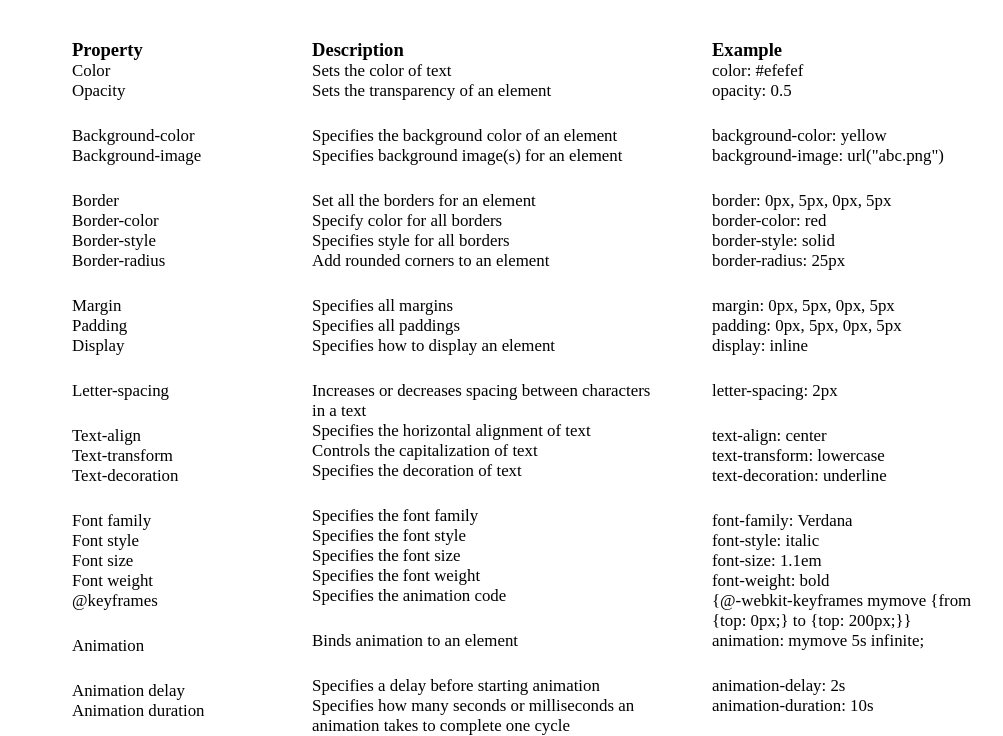
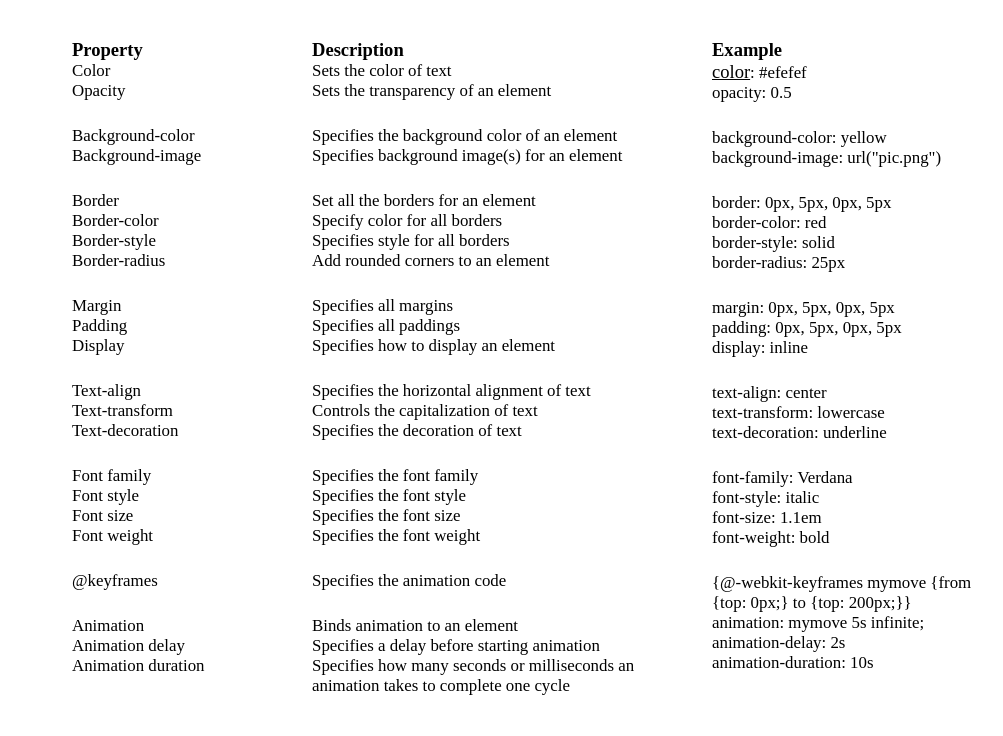
Before and after one commit to huangkc/huangkc.github.io, a plain HTML site: page projects/cheat-sheet.html in a window 1280 px wide. Shown: the part 429-1165 px from the top of the page, without its empty margins (138-1141 px from the left). After the commit the page ends 1125 px from the top, so only its background shows below. Drawn offline with Linux system fonts and the light colour scheme.

Commit message:
Modify line spacing in cheat-sheet and modify stylesheet

```diff
--- a/projects/cheat-sheet.html
+++ b/projects/cheat-sheet.html
@@ -39,7 +39,7 @@
       <li> Padding </li>
       <li> Display</li><br>
 
-      <li> Letter-spacing </li><br>
+
       <li> Text-align</li>
       <li> Text-transform</li>
       <li> Text-decoration</li><br>
@@ -47,10 +47,10 @@
       <li> Font family</li>
       <li> Font style</li>
       <li> Font size </li>
-      <li> Font weight </li>
+      <li> Font weight </li><br>
 
       <li>@keyframes</li><br>
-      <li>Animation</li><br>
+      <li>Animation</li>
       <li>Animation delay</li>
       <li>Animation duration</li>
     </ul>
@@ -73,7 +73,6 @@
         <li>Specifies all paddings</li>
         <li>Specifies how to display an element</li><br>
 
-        <li>Increases or decreases spacing between characters in a text</li>
         <li>Specifies the horizontal alignment of text</li>
         <li>Controls the capitalization of text</li>
         <li>Specifies the decoration of text</li><br>
@@ -81,10 +80,10 @@
         <li>Specifies the font family</li>
         <li>Specifies the font style</li>
         <li>Specifies the font size </li>
-        <li>Specifies the font weight </li>
+        <li>Specifies the font weight </li><br>
 
         <li>Specifies the animation code</li><br>
-        <li>Binds animation to an element</li><br>
+        <li>Binds animation to an element</li>
         <li>Specifies a delay before starting animation</li>
         <li>Specifies how many seconds or milliseconds an animation takes to complete one cycle</li>
       </ul>
@@ -92,10 +91,10 @@
     <div class="article grid_4">
      <ul>
         <li> <strong>Example</strong></li>
-        <li> color: #efefef</li>
+        <li> <a href="http://www.w3schools.com/cssref/css_colornames.asp">color</a>: #efefef</li>
         <li> opacity: 0.5</li><br>
         <li> background-color: yellow</li>
-        <li> background-image: url("abc.png")</li><br>
+        <li> background-image: url("pic.png")</li><br>
         <li> border: 0px, 5px, 0px, 5px</li>
         <li> border-color: red</li>
         <li> border-style: solid</li>
@@ -103,9 +102,7 @@
         <br>
         <li> margin: 0px, 5px, 0px, 5px</li>
         <li> padding: 0px, 5px, 0px, 5px</li>
-        <li> display: inline</li>
-        <br>
-        <li>letter-spacing: 2px</li><br>
+        <li> display: inline</li> <br>
         <li>text-align: center</li>
         <li>text-transform: lowercase</li>
         <li>text-decoration: underline</li>
@@ -113,10 +110,10 @@
         <li>font-family: Verdana</li>
         <li>font-style: italic</li>
         <li>font-size: 1.1em </li>
-        <li>font-weight: bold </li>
+        <li>font-weight: bold </li><br>
 
         <li>{@-webkit-keyframes mymove {from {top: 0px;} to {top: 200px;}} </li>
-        <li>animation: mymove 5s infinite; </li><br>
+        <li>animation: mymove 5s infinite; </li>
         <li>animation-delay: 2s</li>
         <li>animation-duration: 10s</li>
 
```
